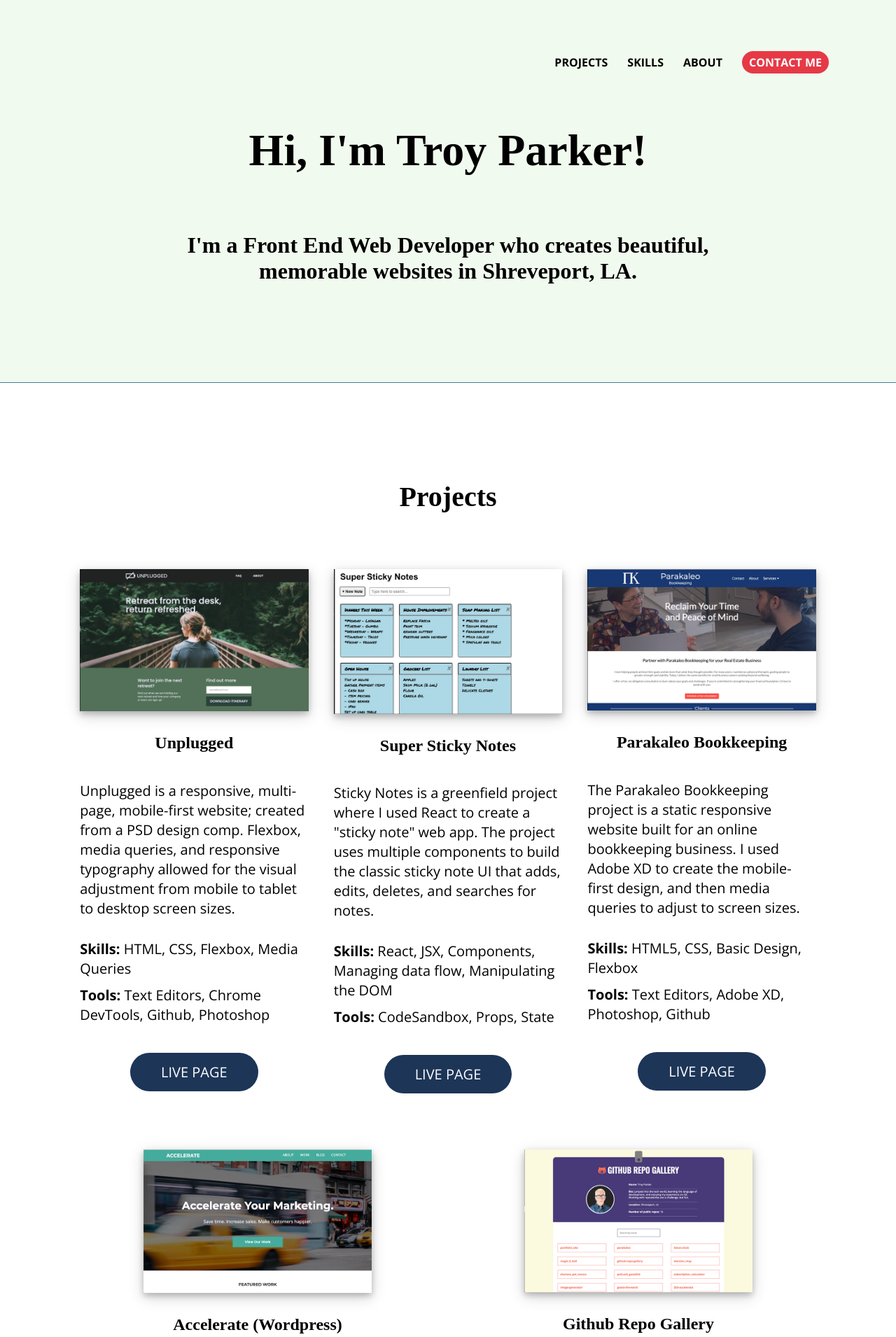
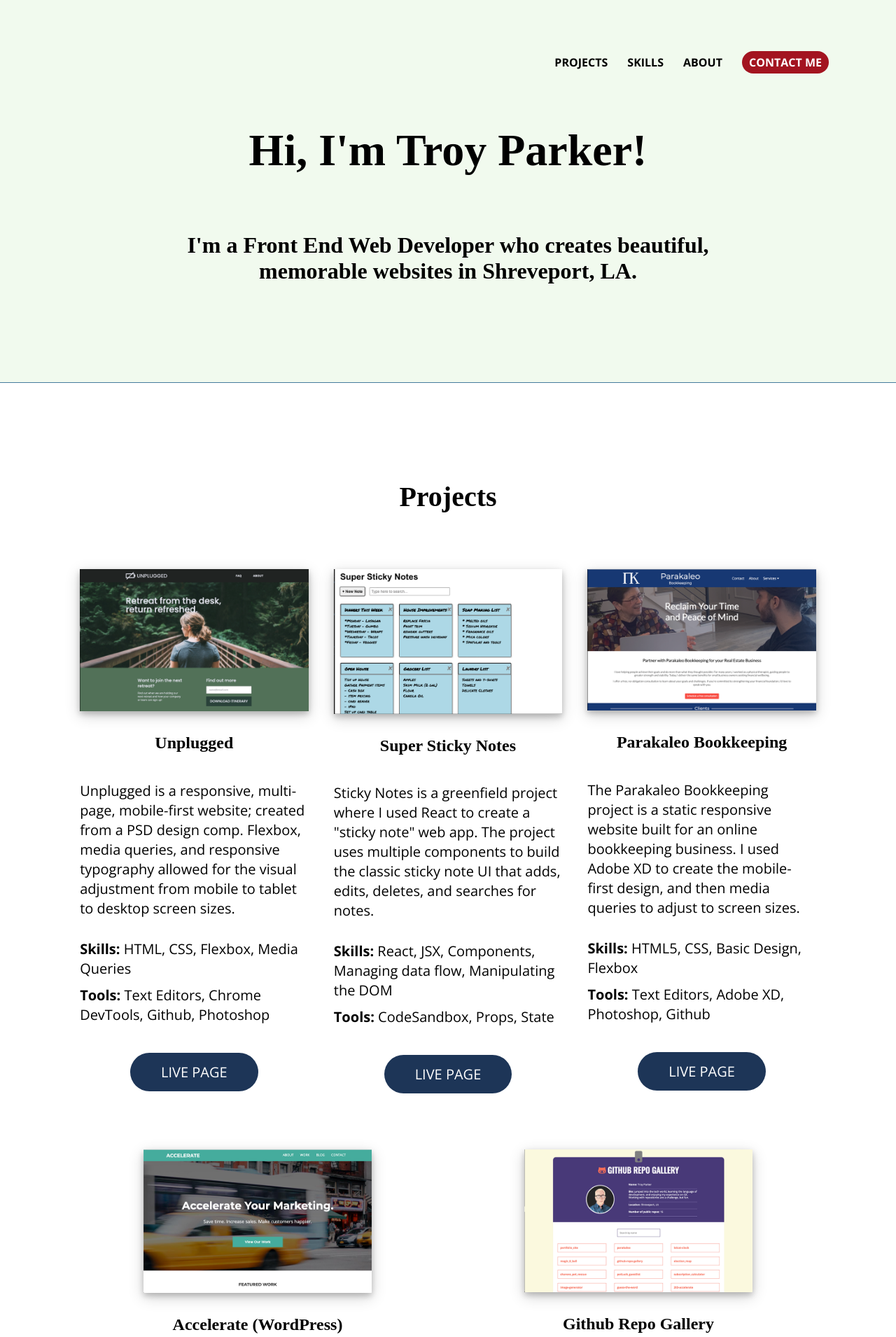
Before and after one commit to PTroyP/portfolio_site, a website built with Parcel: page index.html in a window 1280 px wide. Shown: the top 1910 px of the page at 70% size. Built offline with nearby package versions, Linux system fonts and the light colour scheme; a web font is replaced by a local one.

Commit message:
Spacing and spelling corrections

```diff
--- a/css/main.css
+++ b/css/main.css
@@ -167,7 +167,7 @@ header nav ul li a {
 }
 
 header nav ul li:last-child a{
-  background-color: #E63946;
+  background-color: #A31420;
   color:#fff;
   border-radius: 500px;
   padding: 5px 10px;
@@ -739,6 +739,7 @@ header nav ul li:last-child a:hover {
   }
   .about-info {
     width: 58%;
+    max-width: 750px;
   }
   .about-info h3 {
     font-size: 2rem;
@@ -746,6 +747,7 @@ header nav ul li:last-child a:hover {
   }
   .about-info p {
     font-size: 1.25rem;
+    line-height: 1.75rem;
   }
   #contact .content-wrapper {
     margin-top: 160px;
--- a/index.html
+++ b/index.html
@@ -5,6 +5,7 @@
     <meta http-equiv="X-UA-Compatible" content="IE=edge" />
     <meta name="viewport" content="width=device-width, initial-scale=1.0" />
     <title>Portfolio Home</title>
+    <link rel="shortcut icon" type="image/png" href="favicon.png"/>
     <link rel="preconnect" href="https://fonts.googleapis.com" />
     <link rel="preconnect" href="https://fonts.gstatic.com" crossorigin />
     <link
@@ -136,7 +137,7 @@
                   <img src="img/accelerate.png" alt="accelerate"
                 /></a>
               </figure>
-              <h4>Accelerate (Wordpress)</h4>
+              <h4>Accelerate (WordPress)</h4>
               <p class="project-description">
                 Accelerate is a WordPress project designed for a 1200 pixel desktop screen.
                 I used a child theme that allowed creativity and adjustment to several PHP templates.
```
Also changed, not shown: favicon.ico (deleted), favicon.png (added).
